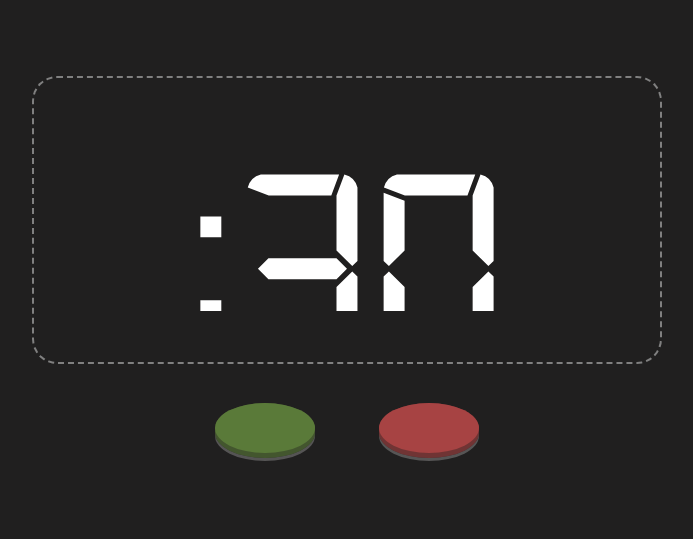
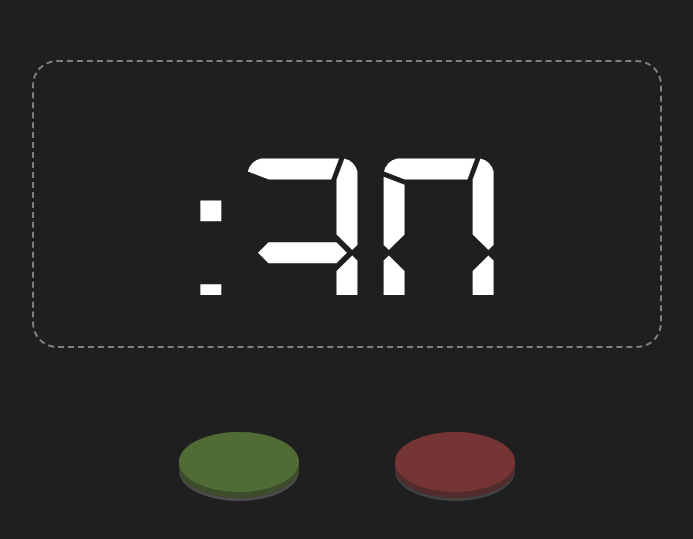
Before and after one commit to robbutcher2001/digital-chronometer, a React (Create React App) app: page / in a window 1280 px wide. Shown: the part 129-668 px from the top of the page, without its empty margins (293-986 px from the left). Built offline with nearby package versions, Linux system fonts and the light colour scheme.

Commit message:
Button styles

```diff
--- a/src/components/Button/index.css
+++ b/src/components/Button/index.css
@@ -1,10 +1,9 @@
 button {
   position: relative;
-  width: 100px;
-  height: 70px;
+  width: 120px;
+  height: 84px;
   border: none;
-  border-radius: 50px/25px;
-  margin: 1.5rem 2rem;
+  border-radius: 60px/30px;
   padding: 0;
   outline: none;
   cursor: pointer;
@@ -21,20 +20,19 @@ button:before {
   position: absolute;
   left: 0;
   top: 0;
-  width: 100px;
-  height: 50px;
-  border-radius: 50px/25px;
+  width: 120px;
+  height: 60px;
+  border-radius: 60px/30px;
 }
 
 button:not(:disabled):active {
-  height: 52px;
-  margin-top: 18px;
+  height: 62px;
 }
 
 button:disabled {
   cursor: auto;
-  height: 55px;
-  margin-top: 15px;
+  height: 66px;
+  opacity: 0.5;
 }
 
 button.start {
@@ -46,10 +44,6 @@ button.start:before {
   background-color: #82b74b;
 }
 
-button.start:disabled {
-  opacity: 0.6;
-}
-
 button.stop {
   background-color: rgba(201, 76, 76, 0.6);
   box-shadow: 0px 3px 0px rgb(255 255 255 / 30%);
@@ -57,10 +51,6 @@ button.stop {
 
 button.stop:before {
   background-color: #c94c4c;
-}
-
-button.stop:disabled {
-  opacity: 0.8;
 }
 
 /* button.start div {
--- a/src/components/Button/index.tsx
+++ b/src/components/Button/index.tsx
@@ -18,13 +18,12 @@ const Button: FC<ButtonProps> = ({ label, className, callback, disabled }) => {
     <button
       id={label}
       type="button"
+      aria-label={label}
       className={className}
       onClick={callback}
       disabled={disabled}
       data-testid={label}
-    >
-      <div aria-label={label}></div>
-    </button>
+    />
   );
 };
 
--- a/src/index.css
+++ b/src/index.css
@@ -41,7 +41,8 @@ body {
 .buttons {
   display: flex;
   align-items: flex-end;
-  height: calc(70px + 1.5rem + 1.5rem);
+  height: 150px;
+  gap: 6rem;
 }
 
 @keyframes shake {
```
Also changed, not shown: 1 other file (tests, documents, lock files or other folders).
